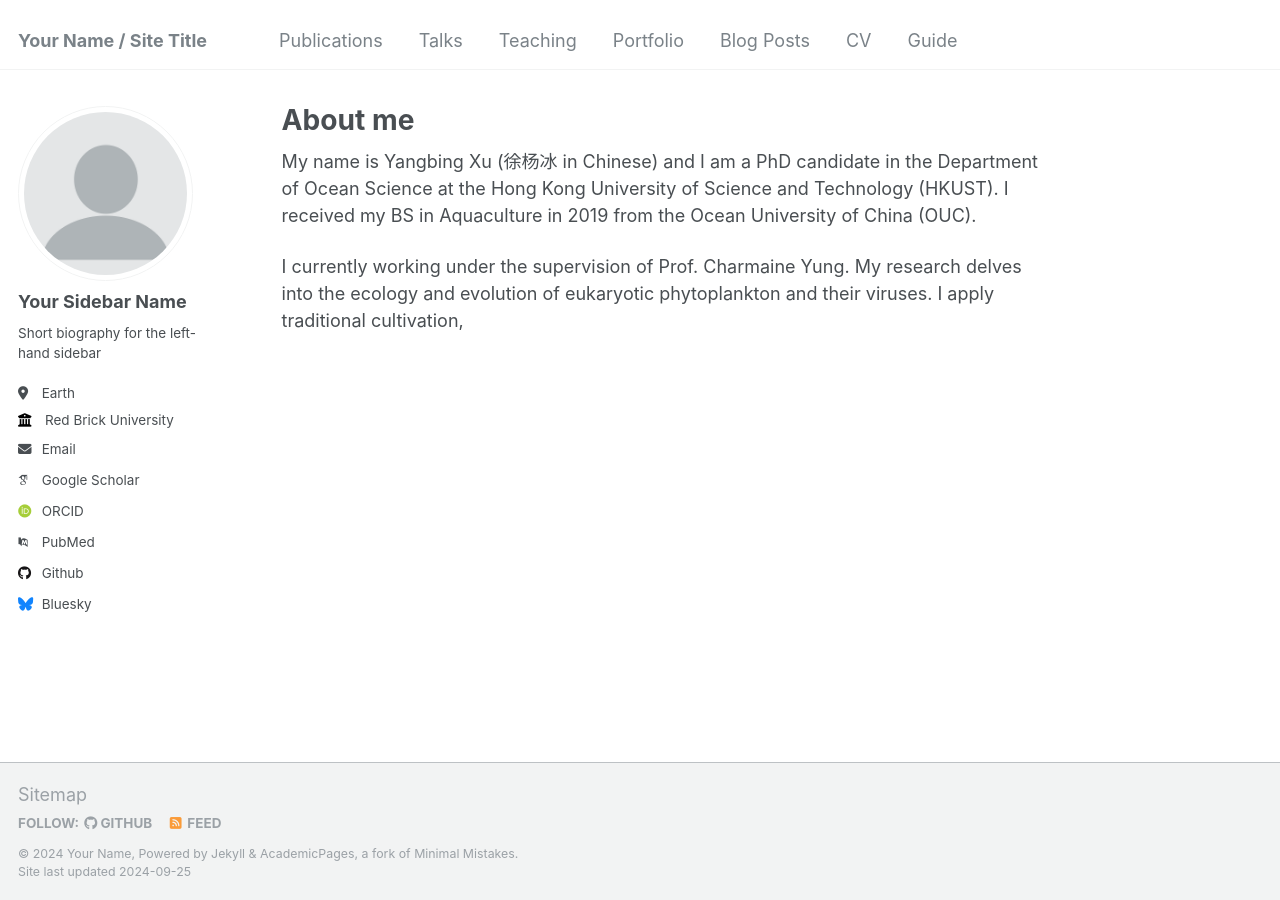
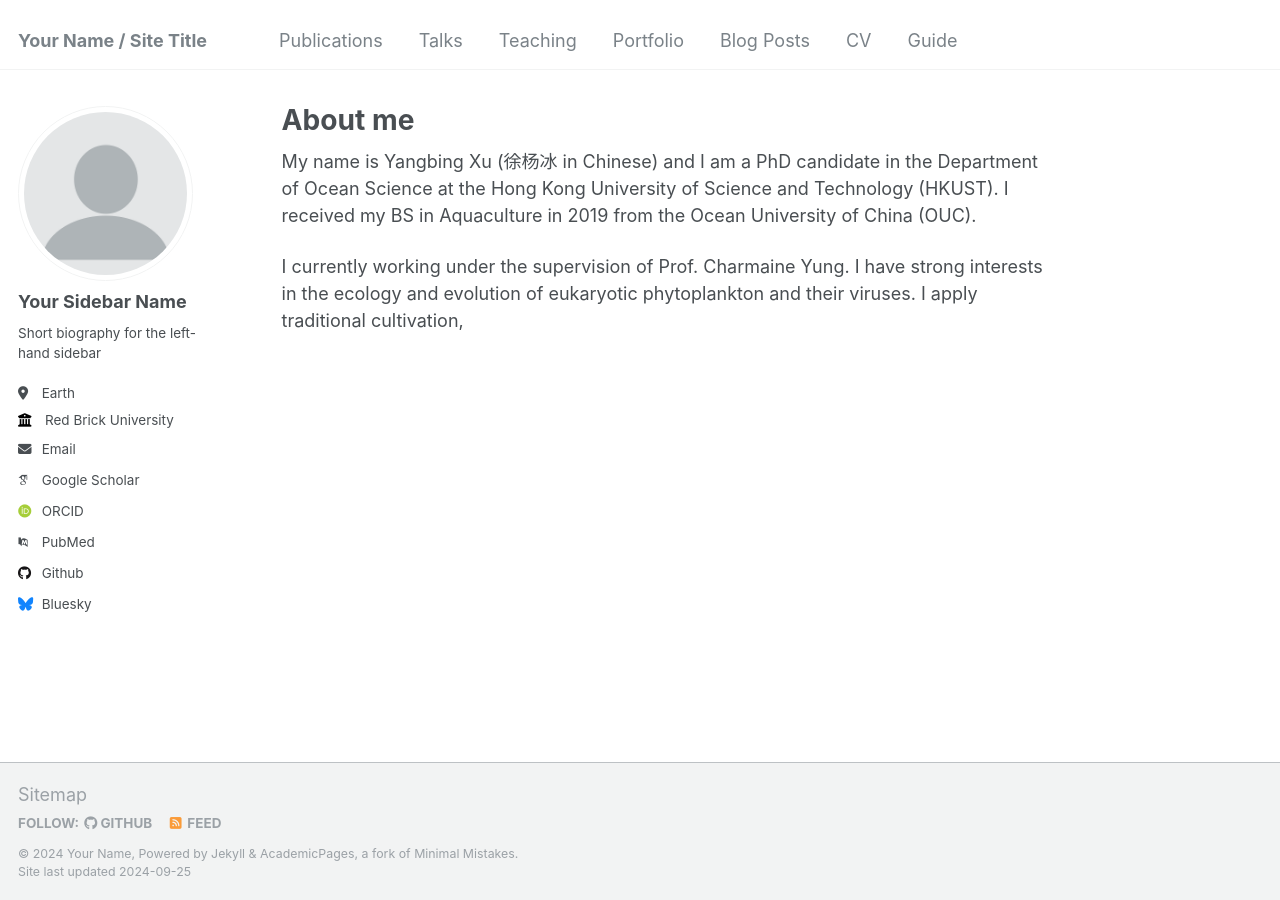
Before and after one commit to Yangbing-Ocean/yangbing, a Jekyll site: the page built from _pages/about.md, in a window 1280 px wide. Built offline with Jekyll 4.4.1, drawn with Linux system fonts in a browser that asks for light colours; some web fonts are replaced.

Commit message:
Update about.md

```diff
--- a/_pages/about.md
+++ b/_pages/about.md
@@ -9,4 +9,4 @@ redirect_from:
 
 My name is Yangbing Xu (徐杨冰 in Chinese) and I am a PhD candidate in the Department of Ocean Science at the Hong Kong University of Science and Technology (HKUST). I received my BS in Aquaculture in 2019 from the Ocean University of China (OUC).
 
-I currently working under the supervision of Prof. Charmaine Yung. My research delves into the ecology and evolution of eukaryotic phytoplankton and their viruses. I apply traditional cultivation,
+I currently working under the supervision of Prof. Charmaine Yung. I have strong interests in the ecology and evolution of eukaryotic phytoplankton and their viruses. I apply traditional cultivation,
```
